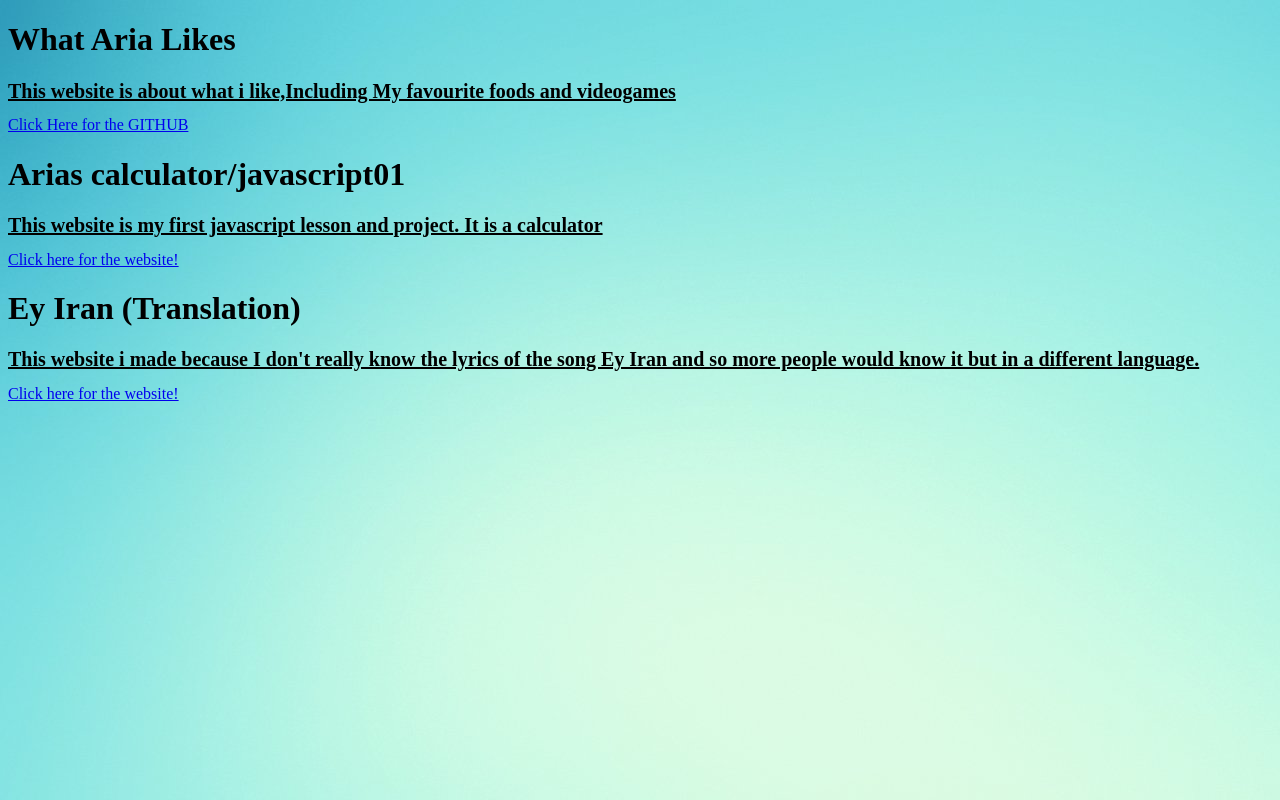
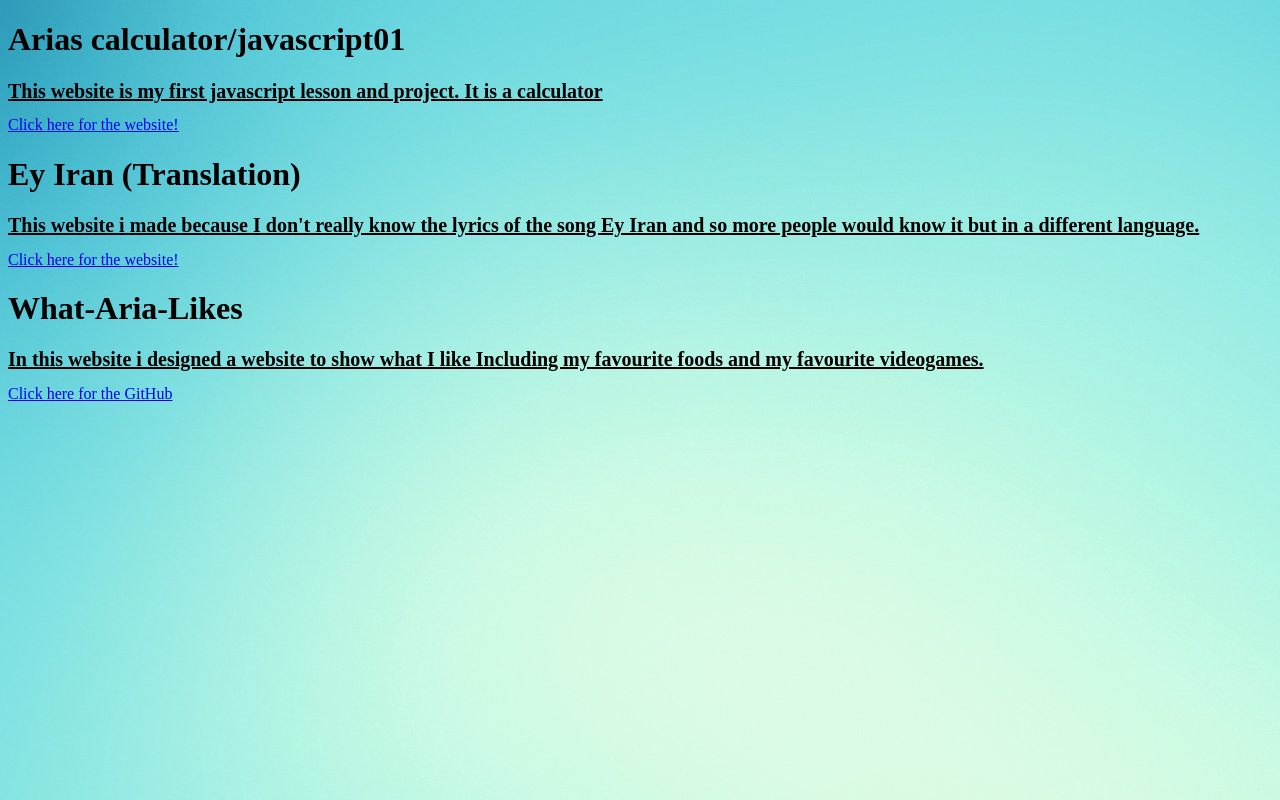
Before and after one commit to Ariacoding/Website-portfolio, a plain HTML site: page index.html in a window 1280 px wide. Drawn offline with Linux system fonts and the light colour scheme; a script that the page names is missing.

Commit message:
I added two of the same thing oops!

```diff
--- a/index.html
+++ b/index.html
@@ -11,12 +11,7 @@
 
 <body>
 
-    <h1><b>What Aria Likes</b>
-    </h1>
-    <h1 class="what-aria-likes"><u>This website is about what i like,Including My
-            favourite foods and videogames</u> </h1>
-    <a href="https://github.com/Ariacoding/git_testing/blob/main/index2.html">
-        Click Here for the GITHUB
+
     </a>
     <h1><b>Arias calculator/javascript01</b></h1>
     <h1 class="calcdescription"><u>This website is my first javascript lesson and project.
@@ -33,6 +28,15 @@
     <a href="https://ey-iran.netlify.app/">
         Click here for the website!
     </a>
+    <h1><b>What-Aria-Likes
+
+        </b></h1>
+    <h1 class="calcdescription"><u>In this website i designed a website to show what I like
+            Including my favourite foods and my favourite videogames.
+        </u></h1>
+    <a href="https://github.com/Ariacoding/git_testing">
+        Click here for the GitHub
+    </a>
 
 </body>
 
```
